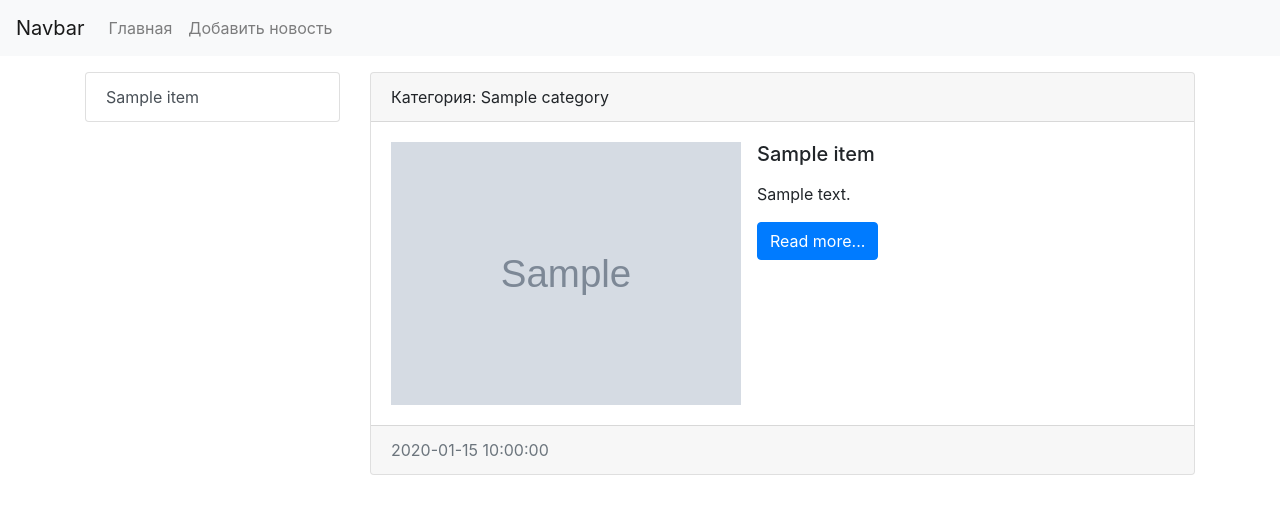
After one commit to yuryshipilov/django_project_1, a Django app: template news/templates/news/category.html in a window 1280 px wide. The commit adds this page. Shown: the top 514 px of the page. Run offline with Django 3.2, Linux system fonts and the light colour scheme; the template is opened without the code that fills it: most values are stand-ins (such as "Sample title", 1, 10 or a date in 2020); grey boxes marked "Sample" are stand-in pictures; some libraries are stand-ins or nearby versions.

Commit message:
Create new template for categories

```diff
--- /dev/null
+++ b/news/templates/news/category.html
@@ -0,0 +1,80 @@
+<!doctype html>
+<html lang="en">
+<head>
+    <meta charset="utf-8">
+    <meta name="viewport" content="width=device-width, initial-scale=1, shrink-to-fit=no">
+    <link rel="stylesheet" href="https://stackpath.bootstrapcdn.com/bootstrap/4.4.1/css/bootstrap.min.css"
+          integrity="sha384-Vkoo8x4CGsO3+Hhxv8T/Q5PaXtkKtu6ug5TOeNV6gBiFeWPGFN9MuhOf23Q9Ifjh" crossorigin="anonymous">
+    <title>{{ category.title }}</title>
+</head>
+<body>
+
+
+<nav class="navbar navbar-expand-lg navbar-light bg-light">
+    <a class="navbar-brand" href="/">Navbar</a>
+    <button class="navbar-toggler" type="button" data-toggle="collapse" data-target="#navbarSupportedContent"
+            aria-controls="navbarSupportedContent" aria-expanded="false" aria-label="Toggle navigation">
+        <span class="navbar-toggler-icon"></span>
+    </button>
+
+    <div class="collapse navbar-collapse" id="navbarSupportedContent">
+        <ul class="navbar-nav mr-auto">
+            <li class="nav-item"><a class="nav-link" href="/">Главная</a></li>
+            <li class="nav-item"><a class="nav-link" href="/">Добавить новость</a></li>
+        </ul>
+    </div>
+</nav>
+
+<div class="container mt-3">
+    <div class="row">
+
+        <div class="col-md-3">
+            <div class="list-group">
+                {% for item in categories %}
+                <a href="/category/{{ item.pk }}" class="list-group-item list-group-item-action">{{ item.title }}</a>
+                {% endfor %}
+            </div>
+        </div>
+
+        <div class="col-md-9">
+            {% for item in news %}
+            <div class="card mb-3">
+                <div class="card-header">
+                    Категория: {{ item.category }}
+                </div>
+                <div class="card-body">
+                    <div class="media">
+                        {% if item.photo %}
+                            <img src="{{ item.photo.url }}" alt="" width="350" class="mr-3">
+                        {% else %}
+                            <img src="https://picsum.photos/id/1060/350/235/?blur=2" alt="" class="mr-3">
+                        {% endif %}
+                        <div class="media-body">
+                            <h5 class="card-title">{{ item.title }}</h5>
+                            <p class="card-text">{{ item.content|safe|linebreaks|truncatewords:50 }}</p>
+                            <a href="#" class="btn btn-primary">Read more...</a>
+                        </div>
+                    </div>
+
+                </div>
+                <div class="card-footer text-muted">
+                    {{ item.created_at|date:"Y-m-d H:i:s" }}
+                </div>
+            </div>
+            {% endfor %}
+        </div>
+    </div>
+</div>
+
+
+<script src="https://code.jquery.com/jquery-3.4.1.slim.min.js"
+        integrity="sha384-J6qa4849blE2+poT4WnyKhv5vZF5SrPo0iEjwBvKU7imGFAV0wwj1yYfoRSJoZ+n"
+        crossorigin="anonymous"></script>
+<script src="https://cdn.jsdelivr.net/npm/popper.js@1.16.0/dist/umd/popper.min.js"
+        integrity="sha384-Q6E9RHvbIyZFJoft+2mJbHaEWldlvI9IOYy5n3zV9zzTtmI3UksdQRVvoxMfooAo"
+        crossorigin="anonymous"></script>
+<script src="https://stackpath.bootstrapcdn.com/bootstrap/4.4.1/js/bootstrap.min.js"
+        integrity="sha384-wfSDF2E50Y2D1uUdj0O3uMBJnjuUD4Ih7YwaYd1iqfktj0Uod8GCExl3Og8ifwB6"
+        crossorigin="anonymous"></script>
+</body>
+</html>
--- a/news/urls.py
+++ b/news/urls.py
@@ -4,4 +4,5 @@ from .views import *
 
 urlpatterns = [
     path('', index),
+    path('category/<int:category_id>/', get_category),
 ]
```
Also changed, not shown: news/templates/news/index.html (+10 -2 lines), news/views.py (+12 -2 lines).
